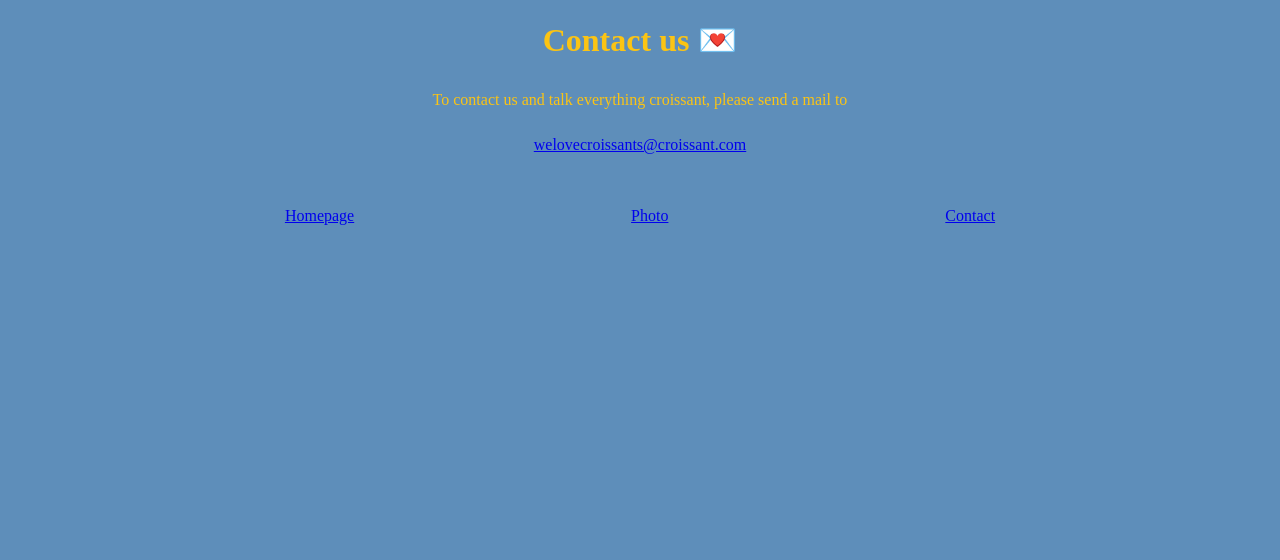
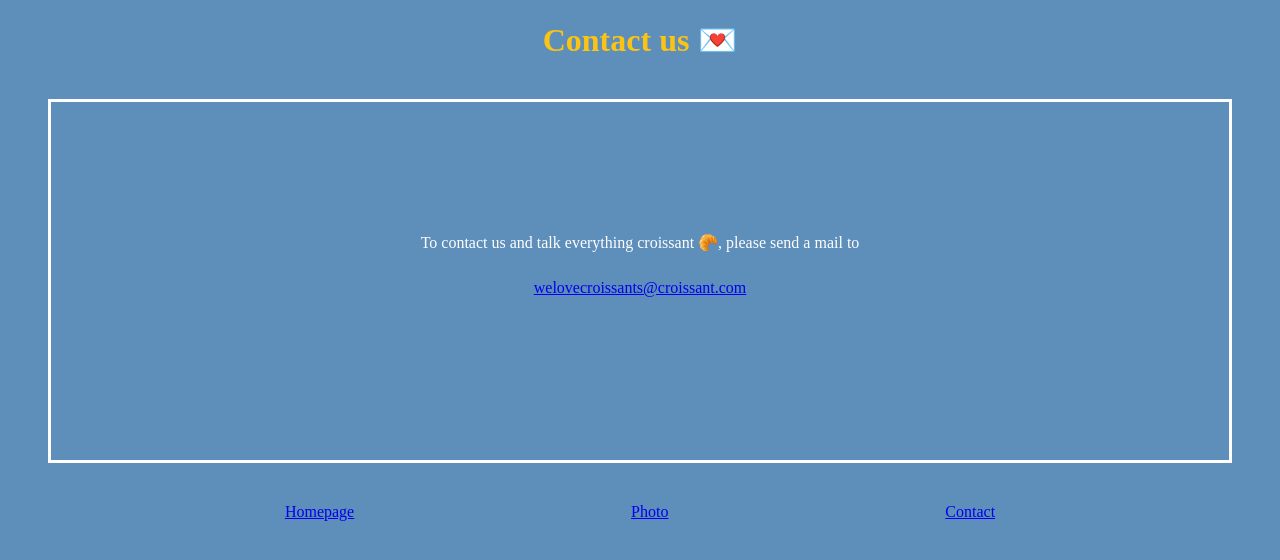
Before and after one commit to annegleichmann/Croissant, a plain HTML site: page contact.html in a window 1280 px wide. Drawn offline with Linux system fonts and the light colour scheme.

Commit message:
some more styling and text changes

```diff
--- a/contact.html
+++ b/contact.html
@@ -10,11 +10,12 @@
   <body>
     <h1>Contact us 💌</h1>
 
-    <p>To contact us and talk everything croissant, please send a mail to
+<div class="container-text">   <p>To contact us and talk everything croissant 🥐, please send a mail to
         <br>
         <br>
 <a href="mailto:welovecroissants@croissant.com" target="_blank" >welovecroissants@croissant.com</a>
 </p>
+</div>
 
         <div class="container"></a>
       <a href="/">Homepage</a>
--- a/src/style.css
+++ b/src/style.css
@@ -9,15 +9,21 @@ h1 {
 
 p {
   text-align: center;
-  margin: 30px;
-  margin-bottom: 50px;
-  color: #fbc414;
+  margin: 50px;
+  margin-bottom: 80px;
+  color: white;
   line-height: 1.4;
 }
 .container {
   display: flex;
   justify-content: space-evenly;
   margin-top: 25px;
+}
+
+.container-text {
+  border: solid white;
+  padding: 80px;
+  margin: 40px;
 }
 
 .croissant-photo {
```
Also changed, not shown: index.html (+3 -0 lines).
